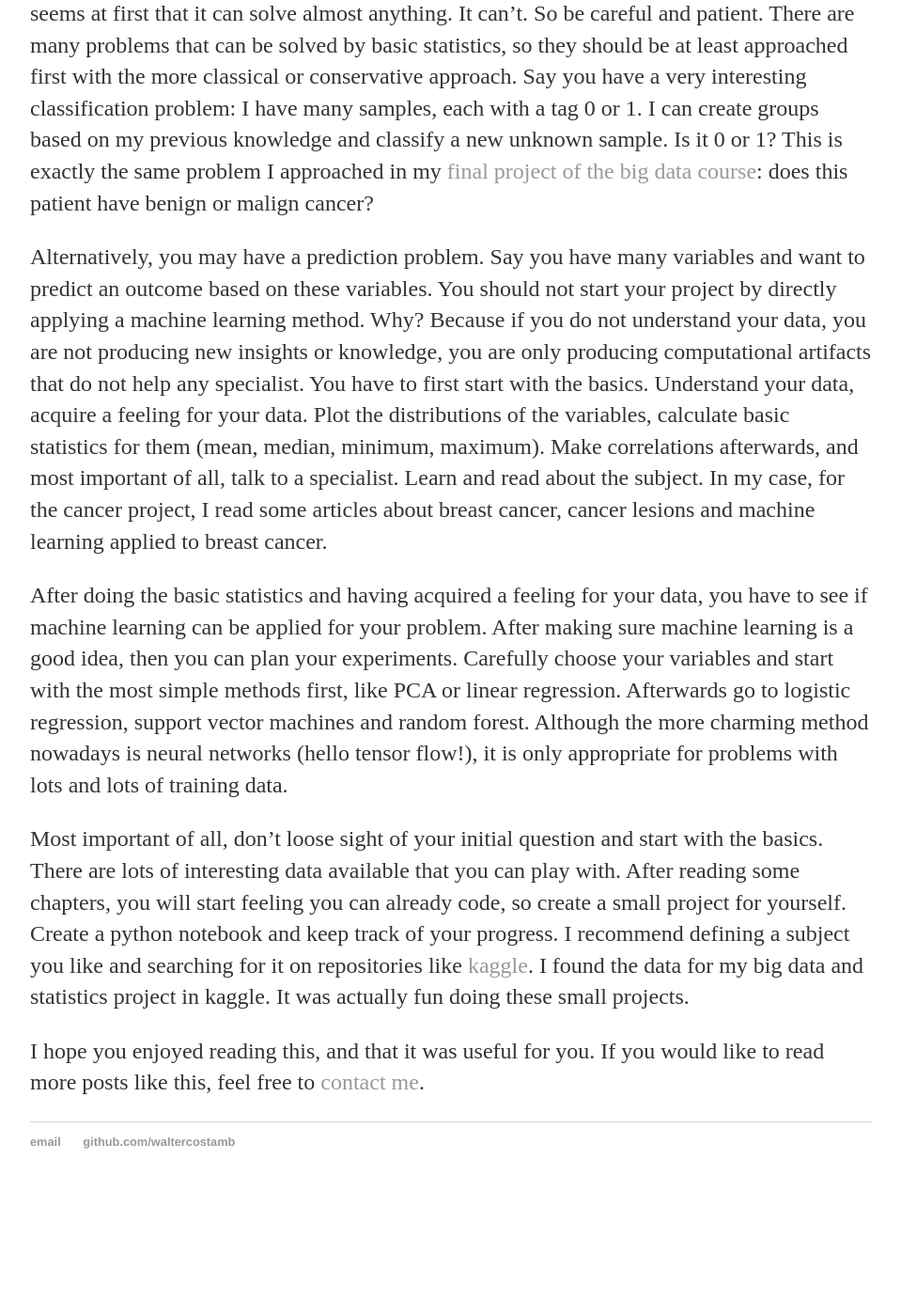
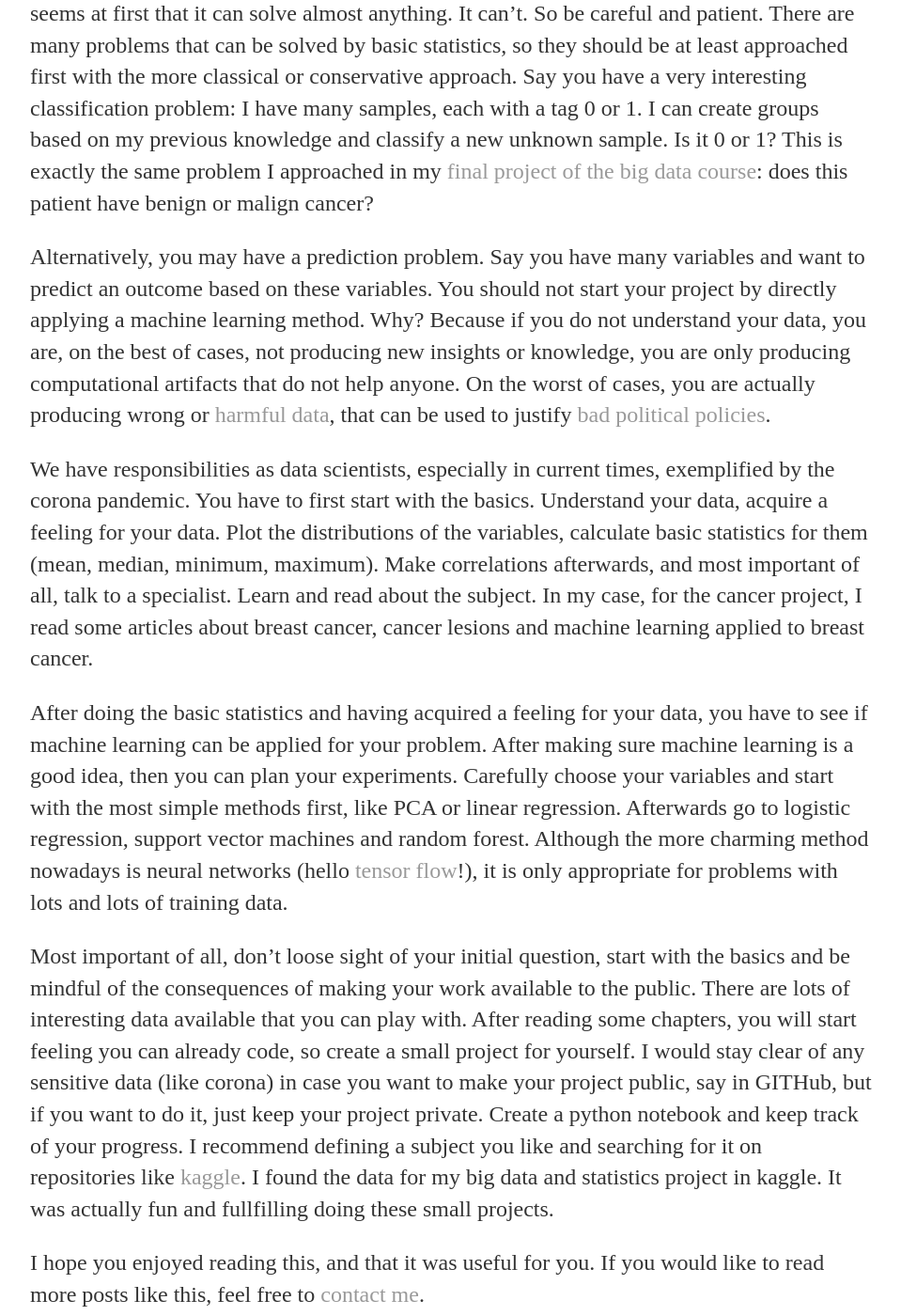
Before and after one commit to waltercostamb/waltercostamb.github.io, a Jekyll site: the page built from _posts/2020-04-07-data-analysis-python.md, in a window 1280 px wide and 1400 px high, scrolled down 2317 px. Shown: the whole window at 94% size, without its empty margins (160-1119 px from the left). Built offline with Jekyll 4.4.1, drawn with Linux system fonts in a browser that asks for light colours; before the commit the page ends 3599 px from its top, so only the background shows below that.

Commit message:
Update 2020-04-07-data-analysis-python.md

```diff
--- a/_posts/2020-04-07-data-analysis-python.md
+++ b/_posts/2020-04-07-data-analysis-python.md
@@ -87,8 +87,12 @@ I have a very important remark about machine learning. This is a very exciting t
 
  Alternatively, you may have a prediction problem. Say you have many variables and want to predict an
  outcome based on these variables. You should not start your project by directly applying a machine learning method. Why?
- Because if you do not understand your data, you are not producing new insights or knowledge, you are only producing
- computational artifacts that do not help any specialist. You have to first start with the basics. Understand your data,
+ Because if you do not understand your data, you are, on the best of cases, not producing new insights or knowledge,
+ you are only producing computational artifacts that do not help anyone. On the worst of cases, you are actually
+producing wrong or [harmful data](https://www.williamrchase.com/post/why-i-m-not-making-covid19-visualizations-and-why-you-probably-shouldn-t-either/), that can be used to justify [bad political policies](https://www.nytimes.com/2020/04/01/world/americas/brazil-bolsonaro-coronavirus.html).
+
+We have responsibilities as data scientists, especially in current times, exemplified by the corona pandemic.
+ You have to first start with the basics. Understand your data,
  acquire a feeling for your data. Plot the distributions of the variables, calculate basic statistics for them
  (mean, median, minimum, maximum). Make correlations afterwards, and most important of all, talk to a specialist.
  Learn and read about the subject. In my case, for the cancer project, I read some articles about breast cancer,
@@ -98,13 +102,15 @@ I have a very important remark about machine learning. This is a very exciting t
  applied for your problem. After making sure machine learning is a good idea, then you can plan your experiments. Carefully
  choose your variables and start with the most simple methods first, like PCA or linear regression. Afterwards go to logistic
  regression, support vector machines and random forest. Although the more charming method nowadays is neural networks (hello
- tensor flow!), it is only appropriate for problems with lots and lots of training data.
+ [tensor flow](https://blog.oursky.com/2018/02/14/tensorflow-business-applications-ai-hong-kong/)!), it is only appropriate for problems with lots and lots of training data.
 
- Most important of all, don't loose sight of your initial question and start with the basics. There are lots of interesting
+ Most important of all, don't loose sight of your initial question, start with the basics and be mindful of the consequences
+ of making your work available to the public. There are lots of interesting
  data available that you can play with. After reading some chapters, you will start feeling you can already code, so create
- a small project for yourself. Create a python notebook and keep track of your progress. I recommend defining a subject you
+ a small project for yourself. I would stay clear of any sensitive data (like corona) in case you want to make your project public, say in GITHub, but if you want to do it, just keep your project private.
+ Create a python notebook and keep track of your progress. I recommend defining a subject you
  like and searching for it on repositories like [kaggle](https://www.kaggle.com/). I found the data for my big data and
- statistics project in kaggle. It was actually fun doing these small projects.
+ statistics project in kaggle. It was actually fun and fullfilling doing these small projects.
 
 I hope you enjoyed reading this, and that it was useful for you. If you would like to read more posts like this, feel free to
 [contact me](https://waltercostamb.github.io/).
```
